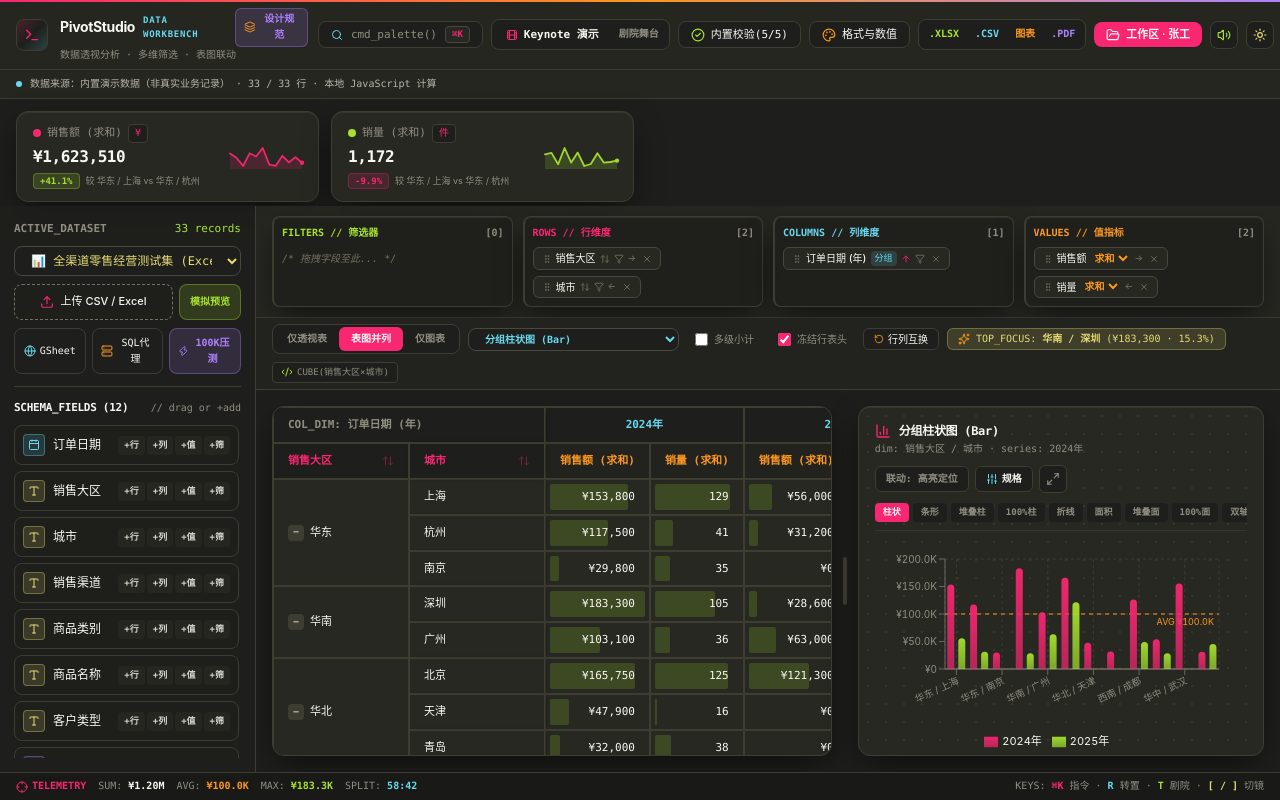
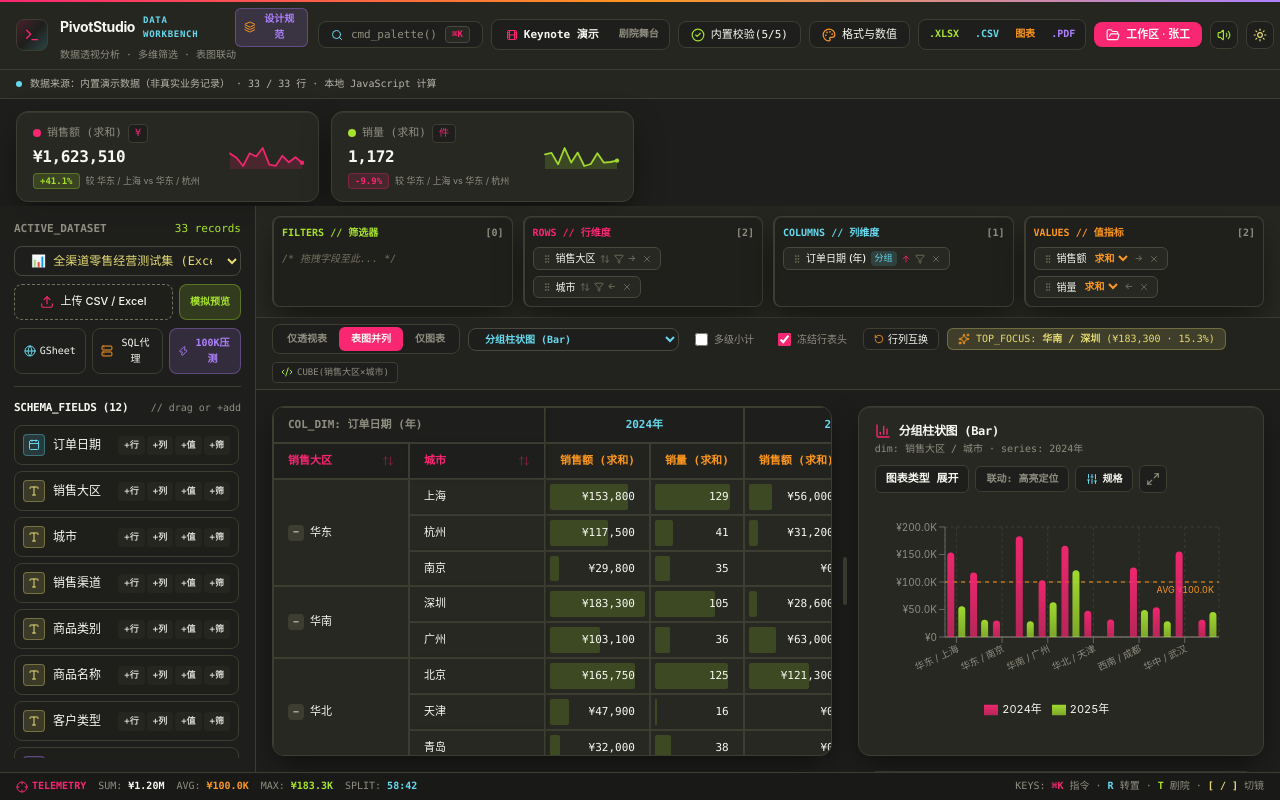
Before and after one commit to lovemoganna/PivotStudio, a React (Vite) app: page / in a window 1280 px wide. Built offline with nearby package versions, Linux system fonts and the light colour scheme; the HTML template or start-up script is replaced by a standard one.

Commit message:
design: prioritize chart data, reduce visual noise and disclose secondary controls on demand

```diff
--- a/src/features/pivot/PivotWorkbench.jsx
+++ b/src/features/pivot/PivotWorkbench.jsx
@@ -1270,7 +1270,7 @@ export default function PivotWorkbench() {
               style={{
                 ...(viewMode === 'split' && !isPrintingReport ? { flexBasis: `${100 - splitRatioPct}%` } : {}),
               }}
-              className={`bg-[#FFFDF7] dark:bg-[#272822] monokai-grid-canvas rounded-xl border border-[#D6D4C8] dark:border-[#3E3D32] apple-specular-card flex flex-col min-h-0 p-4 apple-transition relative ${isChartFullscreen ? 'fixed inset-4 z-50 shadow-2xl' : viewMode === 'split' && !isPrintingReport ? 'min-w-0 lg:min-w-[280px] flex-1 min-h-[300px] lg:min-h-0 lg:h-full' : 'w-full flex-1 min-h-[400px] lg:min-h-0 lg:h-full'} ${isPrintingReport ? 'h-auto' : ''}`}
+              className={`bg-[#FFFDF7] dark:bg-[#272822] rounded-xl border border-[#D6D4C8] dark:border-[#3E3D32] apple-specular-card flex flex-col min-h-0 p-4 apple-transition relative ${isChartFullscreen ? 'fixed inset-4 z-50 shadow-2xl' : viewMode === 'split' && !isPrintingReport ? 'min-w-0 lg:min-w-[280px] flex-1 min-h-[300px] lg:min-h-0 lg:h-full' : 'w-full flex-1 min-h-[400px] lg:min-h-0 lg:h-full'} ${isPrintingReport ? 'h-auto' : ''}`}
             >
               <ChartStudio
                 chartType={chartType}
--- a/src/features/pivot/components/ChartStudio.jsx
+++ b/src/features/pivot/components/ChartStudio.jsx
@@ -33,6 +33,8 @@ export function ChartStudio({
   keynoteShotIdx,
   soundEngine,
 }) {
+  const [showChartTypes, setShowChartTypes] = React.useState(false);
+  const [showLensPresets, setShowLensPresets] = React.useState(false);
   const [compactAxis, setCompactAxis] = React.useState(() => typeof window !== 'undefined' && window.innerWidth < 640);
   React.useEffect(() => {
     const measure = () => setCompactAxis(window.innerWidth < 640);
@@ -64,7 +66,14 @@ export function ChartStudio({
             )}
           </p>
         </div>
-        <div className="flex items-center gap-1.5 relative apple-font-mono">
+        <div className="flex flex-wrap items-center gap-1.5 relative apple-font-mono">
+          <button
+            type="button"
+            aria-controls="pivot-chart-types"
+            aria-expanded={showChartTypes}
+            onClick={() => setShowChartTypes((open) => !open)}
+            className="px-2.5 py-1 rounded-md border border-[#D6D4C8] dark:border-[#3E3D32] bg-[#EFECE1] dark:bg-[#1E1F1C] text-[11px] font-semibold hover:border-[#66D9EF]"
+          >图表类型 {showChartTypes ? '收起' : '展开'}</button>
           <button
             onClick={() => {
               soundEngine?.playClick(560);
@@ -228,7 +237,7 @@ export function ChartStudio({
       </div>
 
       {/* Quick Tactile Chart Switcher Pill Strip */}
-      <div className="flex items-center gap-1 overflow-x-auto pb-2 mb-1 border-b border-[#D6D4C8]/60 dark:border-[#3E3D32]/70 apple-font-mono shrink-0">
+      {showChartTypes && <div id="pivot-chart-types" className="flex items-center gap-1 overflow-x-auto pb-2 mb-1 border-b border-[#D6D4C8]/60 dark:border-[#3E3D32]/70 apple-font-mono shrink-0">
         {VISUAL_CHART_TYPES.map((ct) => (
           <button
             key={ct.value}
@@ -241,7 +250,7 @@ export function ChartStudio({
             {ct.short}
           </button>
         ))}
-      </div>
+      </div>}
 
       {/* Main Chart Canvas */}
       <div className="flex-1 w-full h-full min-h-[260px] flex items-center justify-center overflow-hidden">
@@ -679,23 +688,30 @@ export function ChartStudio({
         )}
       </div>
 
-      {/* Quick Analytical Lens Strip inside Chart Footer */}
-      <div className="mt-2 pt-2 border-t border-[#D6D4C8]/60 dark:border-[#3E3D32]/70 flex flex-wrap items-center justify-between gap-2 text-[10px] apple-font-mono shrink-0">
-        <div className="flex items-center gap-1.5 overflow-x-auto">
-          <span className="text-[#75715E] dark:text-[#908E80] shrink-0">LENS_PRESETS:</span>
+      {/* Optional analysis presets: keep the plot clear by default. */}
+      <div className="mt-2 pt-2 border-t border-[#D6D4C8]/60 dark:border-[#3E3D32]/70 flex flex-col gap-2 text-[10px] apple-font-mono shrink-0">
+        <div className="flex items-center justify-between gap-2">
+          <button
+            type="button"
+            aria-expanded={showLensPresets}
+            aria-controls="pivot-lens-presets"
+            onClick={() => setShowLensPresets((open) => !open)}
+            className="text-[#0088A3] dark:text-[#66D9EF] font-semibold px-2 py-1 rounded border border-[#D6D4C8] dark:border-[#3E3D32] hover:border-[#66D9EF]"
+          >分析视角 {showLensPresets ? '收起' : '展开'}</button>
+          <span className="text-[#75715E] dark:text-[#B8B5A8] hidden sm:inline">
+            双击单元格或图表数据点查看原始明细
+          </span>
+        </div>
+        {showLensPresets && <div id="pivot-lens-presets" className="flex items-center gap-1.5 overflow-x-auto pb-1">
           {KEYNOTE_STORYBOARD_SHOTS.map((shot, idx) => (
             <button
               key={shot.id}
               onClick={() => applyKeynoteShot(idx)}
-              className={`px-2 py-0.5 rounded border transition shrink-0 ${keynoteShotIdx === idx ? 'bg-[#A6E22E]/20 border-[#A6E22E]/50 text-[#4A7500] dark:text-[#A6E22E] font-bold' : 'bg-[#EFECE1]/60 dark:bg-[#1E1F1C] border-[#D6D4C8] dark:border-[#3E3D32] text-[#75715E] dark:text-[#908E80] hover:text-[#272822] dark:hover:text-[#F8F8F2]'}`}
-            >
-              {shot.number}·{shot.title.slice(0, 4)}
-            </button>
+              className={`px-2 py-1 rounded border transition shrink-0 ${keynoteShotIdx === idx ? 'bg-[#A6E22E]/20 border-[#A6E22E]/50 text-[#4A7500] dark:text-[#A6E22E] font-bold' : 'bg-[#EFECE1]/60 dark:bg-[#1E1F1C] border-[#D6D4C8] dark:border-[#3E3D32] text-[#75715E] dark:text-[#908E80] hover:text-[#272822] dark:hover:text-[#F8F8F2]'}`}
+              title={shot.title}
+            >{shot.number}·{shot.title.slice(0, 4)}</button>
           ))}
-        </div>
-        <span className="text-[#75715E] dark:text-[#908E80] hidden sm:inline">
-          双击任意单元格或柱体可下钻原始明细
-        </span>
+        </div>}
       </div>
     </div>
   );
```
